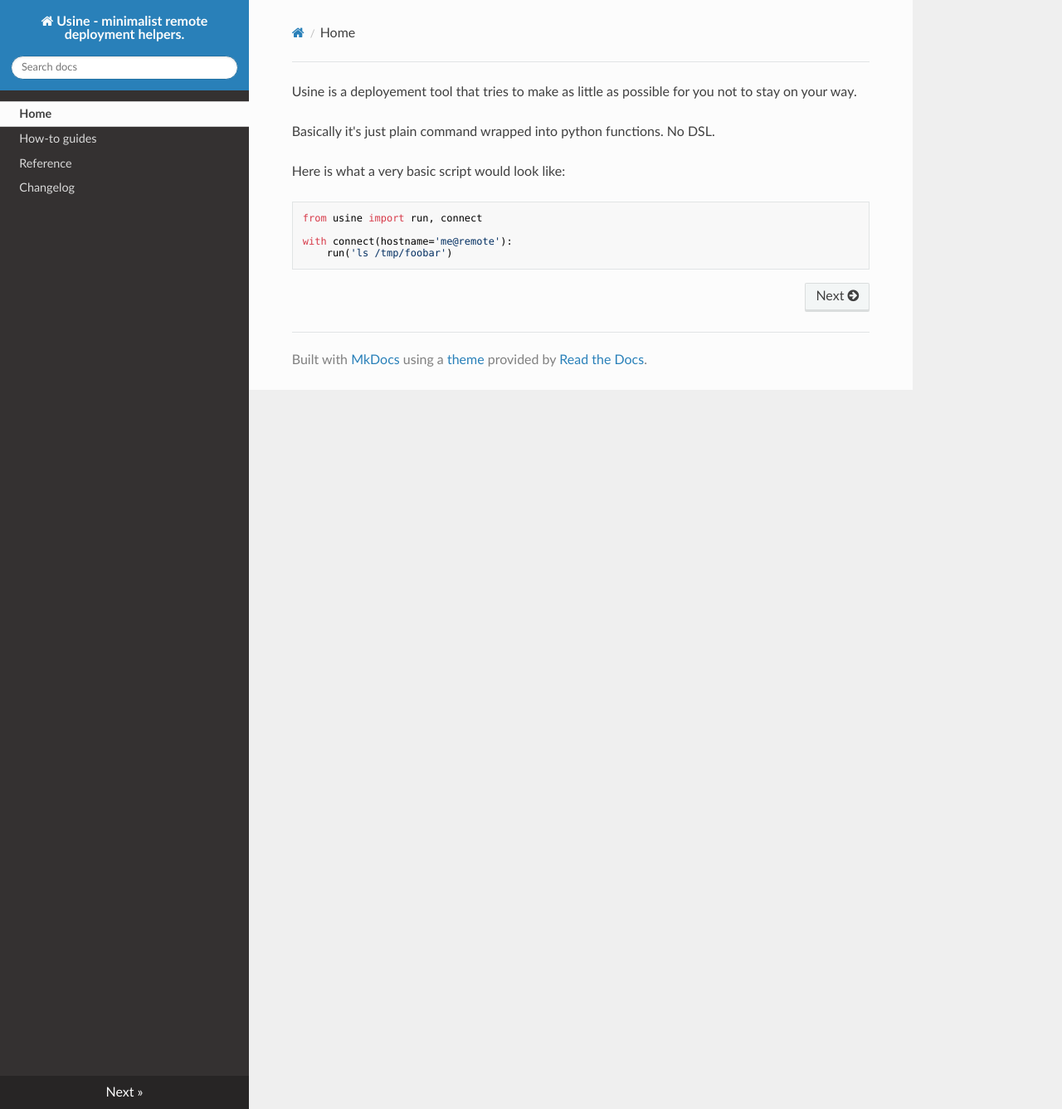
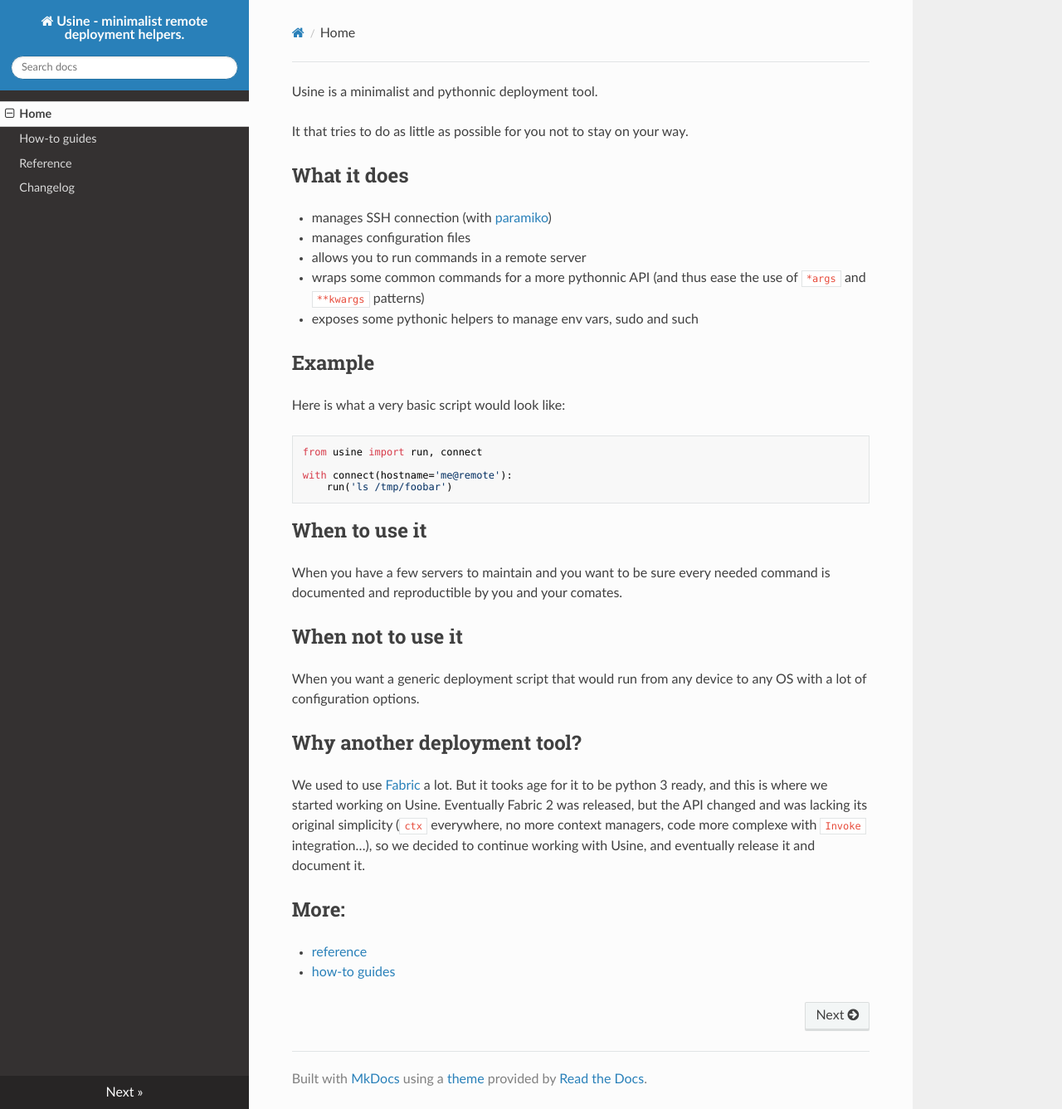
Before and after one commit to pyrates/usine, an MkDocs documentation site: the page built from docs/index.md, in a window 1280 px wide and 1337 px high. Shown: the whole window at 83% size. Built offline with MkDocs 1.6.1, drawn with Linux system fonts in a browser that asks for light colours; nearby versions of some CDN libraries; old or Windows-style settings are respelled for this version of MkDocs.

Commit message:
More doc

````diff
--- a/docs/index.md
+++ b/docs/index.md
@@ -1,8 +1,20 @@
-Usine is a deployement tool that tries to make as little as possible for you not
+Usine is a minimalist and pythonnic deployment tool.
+
+It that tries to do as little as possible for you not
 to stay on your way.
 
-Basically it's just plain command wrapped into python functions. No DSL.
 
+## What it does
+
+- manages SSH connection (with [paramiko](http://paramiko.org/))
+- manages configuration files
+- allows you to run commands in a remote server
+- wraps some common commands for a more pythonnic API (and thus ease the use of
+  `*args` and `**kwargs` patterns)
+- exposes some pythonic helpers to manage env vars, sudo and such
+
+
+## Example
 
 Here is what a very basic script would look like:
 
@@ -12,3 +24,29 @@ from usine import run, connect
 with connect(hostname='me@remote'):
     run('ls /tmp/foobar')
 ```
+
+## When to use it
+
+When you have a few servers to maintain and you want to be sure every
+needed command is documented and reproductible by you and your comates.
+
+
+## When not to use it
+
+When you want a generic deployment script that would run from any device to
+any OS with a lot of configuration options.
+
+## Why another deployment tool?
+
+We used to use [Fabric](http://fabfile.org/) a lot. But it tooks age for it to
+be python 3 ready, and this is where we started working on Usine. Eventually
+Fabric 2 was released, but the API changed and was lacking its original simplicity
+(`ctx` everywhere, no more context managers, code more complexe with `Invoke`
+integration…), so we decided to continue working with Usine, and eventually
+release it and document it.
+
+
+## More:
+
+- [reference](reference.md)
+- [how-to guides](how-to.md)
````
Also changed, not shown: docs/reference.md (+11 -8 lines).
